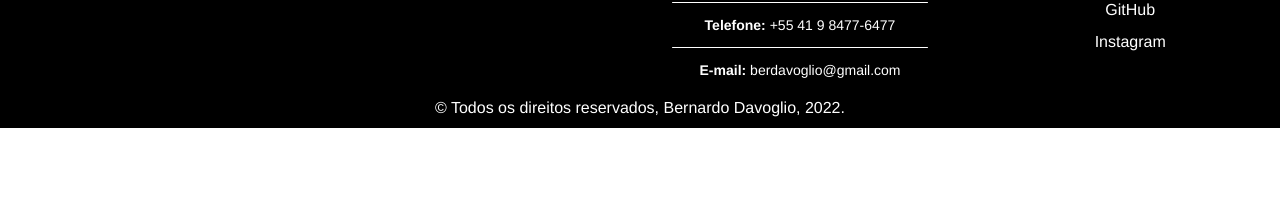
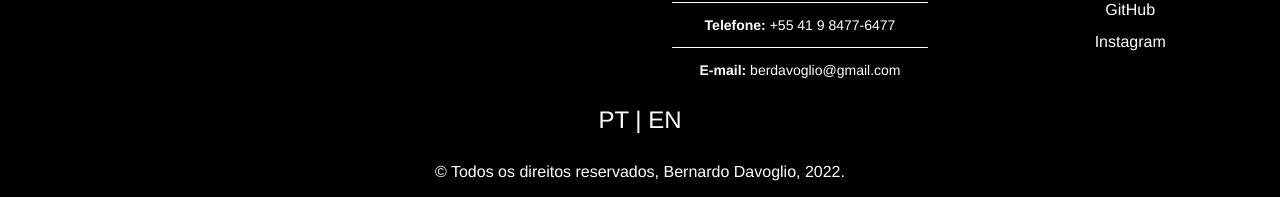
Before and after one commit to BerDavoglio/portfolio_front_v1, a Vue app: page / in a window 1280 px wide. Shown: the part 1736-1933 px from the top of the page. Before the commit the page ends 1864 px from the top, so only its background shows below. Built offline with nearby package versions, Linux system fonts and the light colour scheme; some icons are missing.

Commit message:
Create Location button in Footer

```diff
--- a/src/components/footers/FooterComponent.vue
+++ b/src/components/footers/FooterComponent.vue
@@ -1,15 +1,22 @@
+<!-- eslint-disable vuejs-accessibility/click-events-have-key-events -->
+
 <template>
   <div>
     <div :className="[
       'bg-black w-full pt-10 grid text-white '
-        + (this.windowWidth > 768 ? 'grid-cols-4' : 'grid-cols-2')]">
+      + (this.windowWidth > 768 ? 'grid-cols-4' : 'grid-cols-2')]">
       <part-one></part-one>
       <part-two></part-two>
       <part-three></part-three>
       <part-four></part-four>
     </div>
   </div>
-  <div class="bg-black w-full h-12 text-white p-4">
+  <div className="p-6 bg-black text-white text-2xl cursor-pointer">
+    <span @click="setLocale('pt_BR')">PT</span>
+    <span> | </span>
+    <span @click="setLocale('en')">EN</span>
+  </div>
+  <div class="bg-black w-full text-white pb-4">
     <div>© {{ $t('footer.rights') }}</div>
   </div>
 </template>
@@ -37,6 +44,9 @@ export default {
     onResize() {
       this.windowWidth = window.innerWidth;
     },
+    setLocale(locale) {
+      this.$i18n.locale = locale;
+    },
   },
   mounted() {
     this.$nextTick(() => {
```
